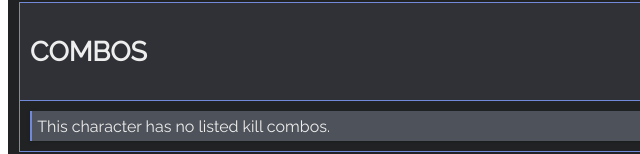
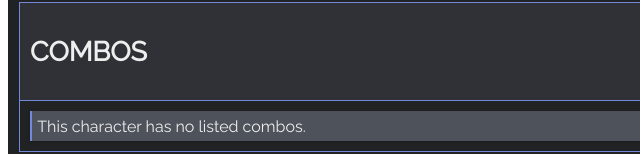
Before and after one commit to ConnorBryan/smash-combos, a Gatsby site: page /bayonetta/ in a window 1280 px wide. Shown: the part 659-813 px from the top of the page, 0-640 px from the left. Built offline with nearby package versions, Linux system fonts and the light colour scheme; Gatsby itself is replaced by a stand-in of ours.

Commit message:
Fix small typo

```diff
--- a/src/templates/character.js
+++ b/src/templates/character.js
@@ -35,7 +35,7 @@ export default function Character({ data }) {
           {hasCombos ? (
             combos
           ) : (
-            <Panel>This character has no listed kill combos.</Panel>
+            <Panel>This character has no listed combos.</Panel>
           )}
         </Grouping>
         <div className="Character-back">
```
